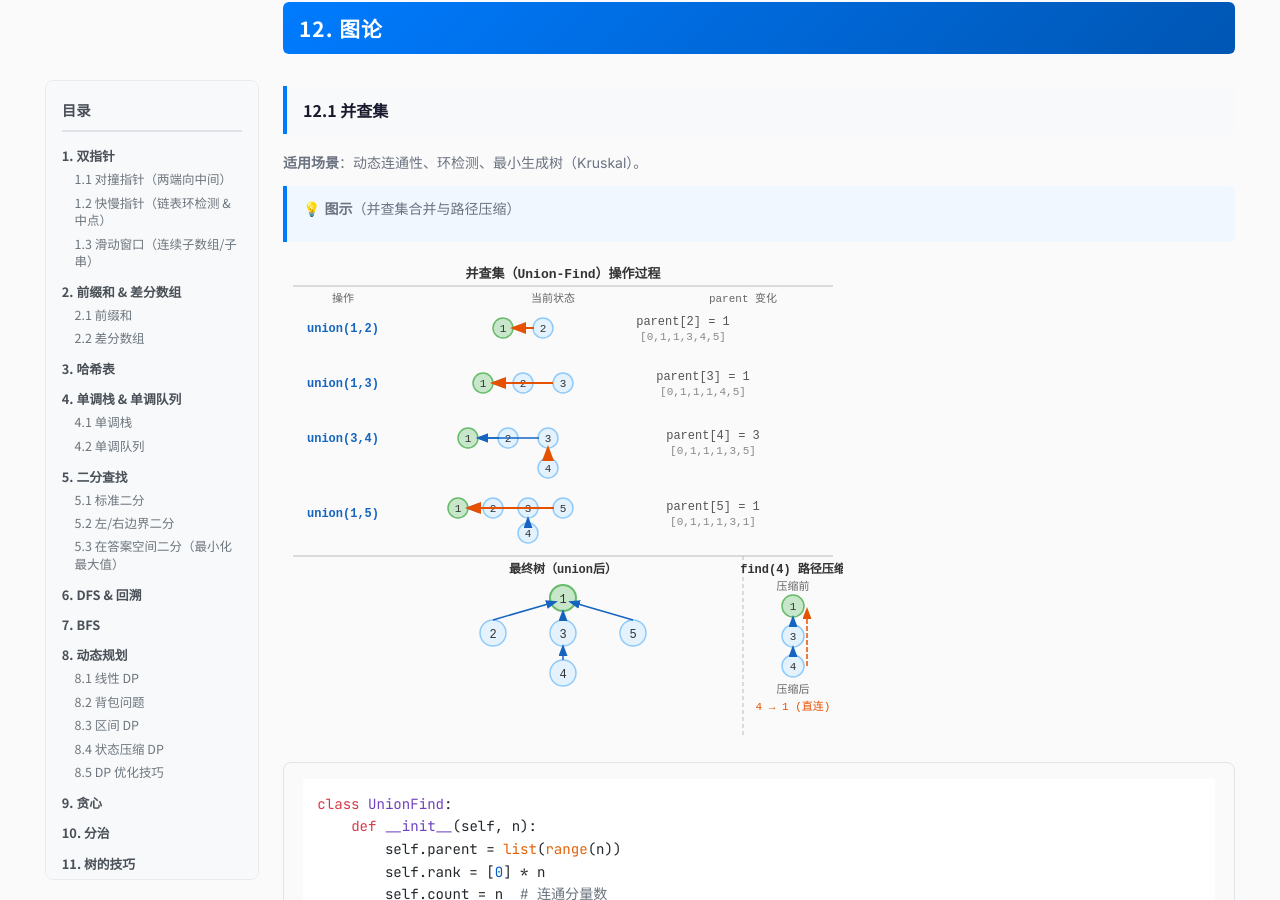
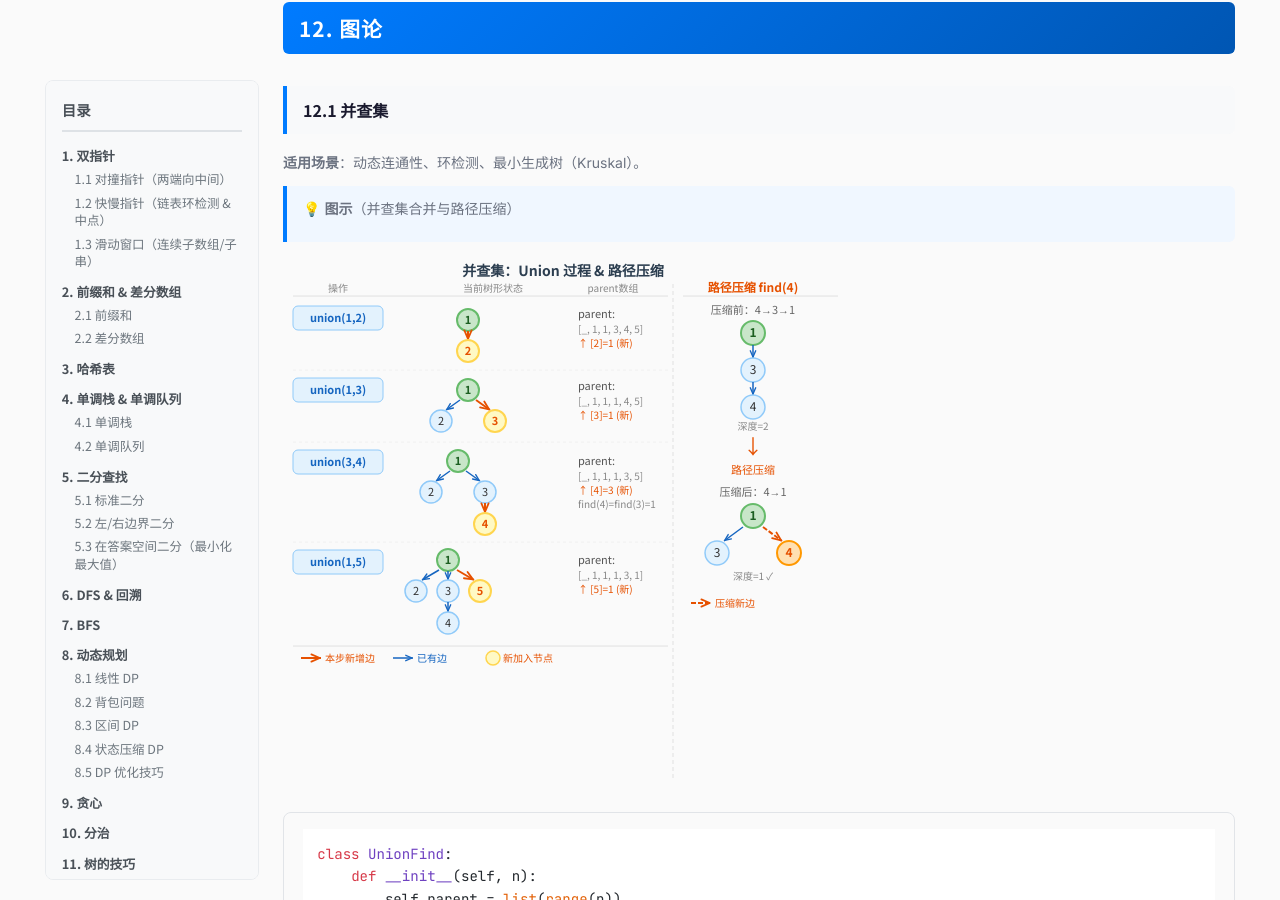
Before and after one commit to chengenbao/chengenbao.github.io, a Jekyll site: the page built from notes/algo-tricks.md, in a window 1280 px wide and 900 px high, scrolled down 27890 px. Built offline with Jekyll 4.4.1, drawn with Linux system fonts in a browser that asks for light colours; nearby versions of some CDN libraries.

Commit message:
fix: completely redesign union-find SVG with proper tree layout per step

```diff
--- a/notes/algo-tricks.md
+++ b/notes/algo-tricks.md
@@ -1499,164 +1499,154 @@ def rob(root):
 
 > 💡 **图示**（并查集合并与路径压缩）
 
-<div style="overflow-x:auto;margin:1em 0">
-<svg viewBox="0 0 560 480" xmlns="http://www.w3.org/2000/svg" style="max-width:560px;width:100%;font-family:monospace,sans-serif;font-size:12px">
+<div style="overflow-x:auto;margin:1rem 0">
+<svg viewBox="0 0 560 530" xmlns="http://www.w3.org/2000/svg" style="max-width:560px;width:100%;font-family:'Noto Sans SC',sans-serif;font-size:12px">
   <defs>
-    <marker id="uf-arr" markerWidth="8" markerHeight="8" refX="6" refY="3" orient="auto">
-      <path d="M0,0 L0,6 L8,3 z" fill="#1565c0"/>
+    <marker id="uf-arr" viewBox="0 0 10 10" refX="9" refY="5" markerWidth="6" markerHeight="6" orient="auto">
+      <path d="M1,2 L8,5 L1,8" fill="none" stroke="#1565c0" stroke-width="1.5" stroke-linecap="round" stroke-linejoin="round"/>
     </marker>
-    <marker id="uf-arrO" markerWidth="8" markerHeight="8" refX="6" refY="3" orient="auto">
-      <path d="M0,0 L0,6 L8,3 z" fill="#e65100"/>
+    <marker id="uf-arrO" viewBox="0 0 10 10" refX="9" refY="5" markerWidth="6" markerHeight="6" orient="auto">
+      <path d="M1,2 L8,5 L1,8" fill="none" stroke="#e65100" stroke-width="1.5" stroke-linecap="round" stroke-linejoin="round"/>
     </marker>
   </defs>
 
-  <!-- ═══════ SECTION 1: Union 过程 ═══════ -->
-  <text x="280" y="20" text-anchor="middle" font-size="13" font-weight="bold" fill="#333">并查集（Union-Find）操作过程</text>
-  <line x1="10" y1="28" x2="550" y2="28" stroke="#bbb" stroke-width="1"/>
-
-  <!-- 列标题 -->
-  <text x="60" y="44" text-anchor="middle" font-size="11" fill="#666">操作</text>
-  <text x="270" y="44" text-anchor="middle" font-size="11" fill="#666">当前状态</text>
-  <text x="460" y="44" text-anchor="middle" font-size="11" fill="#666">parent 变化</text>
-
-  <!-- ── Step 1: union(1,2) ── -->
-  <!-- y_center = 70 -->
-  <text x="60" y="74" text-anchor="middle" font-size="12" font-weight="bold" fill="#1565c0">union(1,2)</text>
-  <!-- Tree: 1(root) at (220,70), 2 at (260,70) linked to 1 -->
-  <!-- Node 1 (root, green) -->
-  <circle cx="220" cy="70" r="10" fill="#c8e6c9" stroke="#66bb6a" stroke-width="1.5"/>
-  <text x="220" y="74" text-anchor="middle" font-size="11" fill="#333">1</text>
-  <!-- Node 2 (new edge, orange) -->
-  <circle cx="260" cy="70" r="10" fill="#e3f2fd" stroke="#90caf9" stroke-width="1.5"/>
-  <text x="260" y="74" text-anchor="middle" font-size="11" fill="#333">2</text>
-  <!-- Edge 2→1 (new, orange) -->
-  <line x1="251" y1="70" x2="231" y2="70" stroke="#e65100" stroke-width="2" marker-end="url(#uf-arrO)"/>
-  <!-- parent array -->
-  <text x="400" y="67" text-anchor="middle" font-size="12" fill="#555">parent[2] = 1</text>
-  <text x="400" y="82" text-anchor="middle" font-size="11" fill="#888">[0,1,1,3,4,5]</text>
-
-  <!-- ── Step 2: union(1,3) ── -->
-  <!-- y_center = 125 -->
-  <text x="60" y="129" text-anchor="middle" font-size="12" font-weight="bold" fill="#1565c0">union(1,3)</text>
-  <!-- Node 1 (root) -->
-  <circle cx="200" cy="125" r="10" fill="#c8e6c9" stroke="#66bb6a" stroke-width="1.5"/>
-  <text x="200" y="129" text-anchor="middle" font-size="11" fill="#333">1</text>
-  <!-- Node 2 (existing edge, blue) -->
-  <circle cx="240" cy="125" r="10" fill="#e3f2fd" stroke="#90caf9" stroke-width="1.5"/>
-  <text x="240" y="129" text-anchor="middle" font-size="11" fill="#333">2</text>
-  <!-- Edge 2→1 (existing, blue) -->
-  <line x1="231" y1="125" x2="211" y2="125" stroke="#1565c0" stroke-width="1.5" marker-end="url(#uf-arr)"/>
-  <!-- Node 3 (new edge, orange) -->
-  <circle cx="280" cy="125" r="10" fill="#e3f2fd" stroke="#90caf9" stroke-width="1.5"/>
-  <text x="280" y="129" text-anchor="middle" font-size="11" fill="#333">3</text>
-  <!-- Edge 3→1 (new, orange) -->
-  <line x1="270" y1="125" x2="211" y2="125" stroke="#e65100" stroke-width="2" marker-end="url(#uf-arrO)"/>
-  <!-- parent array -->
-  <text x="420" y="122" text-anchor="middle" font-size="12" fill="#555">parent[3] = 1</text>
-  <text x="420" y="137" text-anchor="middle" font-size="11" fill="#888">[0,1,1,1,4,5]</text>
-
-  <!-- ── Step 3: union(3,4) ── -->
-  <!-- y_center = 180 -->
-  <text x="60" y="184" text-anchor="middle" font-size="12" font-weight="bold" fill="#1565c0">union(3,4)</text>
-  <!-- Node 1 (root) -->
-  <circle cx="185" cy="180" r="10" fill="#c8e6c9" stroke="#66bb6a" stroke-width="1.5"/>
-  <text x="185" y="184" text-anchor="middle" font-size="11" fill="#333">1</text>
-  <!-- Node 2 (existing) -->
-  <circle cx="225" cy="180" r="10" fill="#e3f2fd" stroke="#90caf9" stroke-width="1.5"/>
-  <text x="225" y="184" text-anchor="middle" font-size="11" fill="#333">2</text>
-  <line x1="216" y1="180" x2="196" y2="180" stroke="#1565c0" stroke-width="1.5" marker-end="url(#uf-arr)"/>
-  <!-- Node 3 (existing) -->
-  <circle cx="265" cy="180" r="10" fill="#e3f2fd" stroke="#90caf9" stroke-width="1.5"/>
-  <text x="265" y="184" text-anchor="middle" font-size="11" fill="#333">3</text>
-  <line x1="256" y1="180" x2="196" y2="180" stroke="#1565c0" stroke-width="1.5" marker-end="url(#uf-arr)"/>
-  <!-- Node 4 (new edge from 3, orange) -->
-  <circle cx="265" cy="210" r="10" fill="#e3f2fd" stroke="#90caf9" stroke-width="1.5"/>
-  <text x="265" y="214" text-anchor="middle" font-size="11" fill="#333">4</text>
-  <!-- Edge 4→3 (new, orange) -->
-  <line x1="265" y1="200" x2="265" y2="191" stroke="#e65100" stroke-width="2" marker-end="url(#uf-arrO)"/>
-  <!-- parent array -->
-  <text x="430" y="181" text-anchor="middle" font-size="12" fill="#555">parent[4] = 3</text>
-  <text x="430" y="196" text-anchor="middle" font-size="11" fill="#888">[0,1,1,1,3,5]</text>
-
-  <!-- ── Step 4: union(1,5) ── -->
-  <!-- y_center = 250 -->
-  <text x="60" y="259" text-anchor="middle" font-size="12" font-weight="bold" fill="#1565c0">union(1,5)</text>
-  <!-- Node 1 (root) -->
-  <circle cx="175" cy="250" r="10" fill="#c8e6c9" stroke="#66bb6a" stroke-width="1.5"/>
-  <text x="175" y="254" text-anchor="middle" font-size="11" fill="#333">1</text>
-  <!-- Node 2 -->
-  <circle cx="210" cy="250" r="10" fill="#e3f2fd" stroke="#90caf9" stroke-width="1.5"/>
-  <text x="210" y="254" text-anchor="middle" font-size="11" fill="#333">2</text>
-  <line x1="201" y1="250" x2="186" y2="250" stroke="#1565c0" stroke-width="1.5" marker-end="url(#uf-arr)"/>
-  <!-- Node 3 -->
-  <circle cx="245" cy="250" r="10" fill="#e3f2fd" stroke="#90caf9" stroke-width="1.5"/>
-  <text x="245" y="254" text-anchor="middle" font-size="11" fill="#333">3</text>
-  <line x1="236" y1="250" x2="186" y2="250" stroke="#1565c0" stroke-width="1.5" marker-end="url(#uf-arr)"/>
-  <!-- Node 4 (under 3) -->
-  <circle cx="245" cy="275" r="10" fill="#e3f2fd" stroke="#90caf9" stroke-width="1.5"/>
-  <text x="245" y="279" text-anchor="middle" font-size="11" fill="#333">4</text>
-  <line x1="245" y1="265" x2="245" y2="261" stroke="#1565c0" stroke-width="1.5" marker-end="url(#uf-arr)"/>
-  <!-- Node 5 (new, orange) -->
-  <circle cx="280" cy="250" r="10" fill="#e3f2fd" stroke="#90caf9" stroke-width="1.5"/>
-  <text x="280" y="254" text-anchor="middle" font-size="11" fill="#333">5</text>
-  <line x1="271" y1="250" x2="186" y2="250" stroke="#e65100" stroke-width="2" marker-end="url(#uf-arrO)"/>
-  <!-- parent array -->
-  <text x="430" y="252" text-anchor="middle" font-size="12" fill="#555">parent[5] = 1</text>
-  <text x="430" y="267" text-anchor="middle" font-size="11" fill="#888">[0,1,1,1,3,1]</text>
-
-  <!-- 分隔线 -->
-  <line x1="10" y1="298" x2="550" y2="298" stroke="#bbb" stroke-width="1"/>
-
-  <!-- ── 最终树形（完整） ── -->
-  <text x="280" y="315" text-anchor="middle" font-size="12" font-weight="bold" fill="#333">最终树（union后）</text>
-  <!-- Root 1 at (280,340) -->
-  <circle cx="280" cy="340" r="13" fill="#c8e6c9" stroke="#66bb6a" stroke-width="2"/>
-  <text x="280" y="345" text-anchor="middle" font-size="12" fill="#333">1</text>
-  <!-- Node 2 at (210,375) -->
-  <circle cx="210" cy="375" r="13" fill="#e3f2fd" stroke="#90caf9" stroke-width="1.5"/>
-  <text x="210" y="380" text-anchor="middle" font-size="12" fill="#333">2</text>
-  <line x1="210" y1="362" x2="272" y2="344" stroke="#1565c0" stroke-width="1.5" marker-end="url(#uf-arr)"/>
-  <!-- Node 3 at (280,375) -->
-  <circle cx="280" cy="375" r="13" fill="#e3f2fd" stroke="#90caf9" stroke-width="1.5"/>
-  <text x="280" y="380" text-anchor="middle" font-size="12" fill="#333">3</text>
-  <line x1="280" y1="362" x2="280" y2="354" stroke="#1565c0" stroke-width="1.5" marker-end="url(#uf-arr)"/>
-  <!-- Node 5 at (350,375) -->
-  <circle cx="350" cy="375" r="13" fill="#e3f2fd" stroke="#90caf9" stroke-width="1.5"/>
-  <text x="350" y="380" text-anchor="middle" font-size="12" fill="#333">5</text>
-  <line x1="350" y1="362" x2="288" y2="344" stroke="#1565c0" stroke-width="1.5" marker-end="url(#uf-arr)"/>
-  <!-- Node 4 at (280,415) under 3 -->
-  <circle cx="280" cy="415" r="13" fill="#e3f2fd" stroke="#90caf9" stroke-width="1.5"/>
-  <text x="280" y="420" text-anchor="middle" font-size="12" fill="#333">4</text>
-  <line x1="280" y1="402" x2="280" y2="389" stroke="#1565c0" stroke-width="1.5" marker-end="url(#uf-arr)"/>
-
-  <!-- ═══════ SECTION 2: 路径压缩 ═══════ -->
-  <!-- 整体向右移，用第二列 -->
-  <!-- 分隔线（垂直） -->
-  <line x1="460" y1="298" x2="460" y2="480" stroke="#bbb" stroke-width="1" stroke-dasharray="4,3"/>
-
-  <!-- 路径压缩标题 -->
-  <text x="510" y="315" text-anchor="middle" font-size="12" font-weight="bold" fill="#333">find(4) 路径压缩</text>
-
-  <!-- 压缩前 -->
-  <text x="510" y="332" text-anchor="middle" font-size="11" fill="#666">压缩前</text>
-  <!-- 1 (root) -->
-  <circle cx="510" cy="348" r="11" fill="#c8e6c9" stroke="#66bb6a" stroke-width="1.5"/>
-  <text x="510" y="352" text-anchor="middle" font-size="11" fill="#333">1</text>
-  <!-- 3 -->
-  <circle cx="510" cy="378" r="11" fill="#e3f2fd" stroke="#90caf9" stroke-width="1.5"/>
-  <text x="510" y="382" text-anchor="middle" font-size="11" fill="#333">3</text>
-  <line x1="510" y1="367" x2="510" y2="360" stroke="#1565c0" stroke-width="1.5" marker-end="url(#uf-arr)"/>
-  <!-- 4 -->
-  <circle cx="510" cy="408" r="11" fill="#e3f2fd" stroke="#90caf9" stroke-width="1.5"/>
-  <text x="510" y="412" text-anchor="middle" font-size="11" fill="#333">4</text>
-  <line x1="510" y1="397" x2="510" y2="390" stroke="#1565c0" stroke-width="1.5" marker-end="url(#uf-arr)"/>
-
-  <!-- 压缩后标注 -->
-  <text x="510" y="435" text-anchor="middle" font-size="11" fill="#666">压缩后</text>
-  <text x="510" y="452" text-anchor="middle" font-size="11" fill="#e65100">4 → 1 (直连)</text>
-  <!-- 虚线箭头从4到1 -->
-  <line x1="524" y1="408" x2="524" y2="352" stroke="#e65100" stroke-width="1.5" stroke-dasharray="5,2" marker-end="url(#uf-arrO)"/>
-
+  <!-- ══ 标题 ══ -->
+  <text x="280" y="18" text-anchor="middle" font-weight="bold" fill="#2c3e50" font-size="14">并查集：Union 过程 &amp; 路径压缩</text>
+
+  <!-- 左右分隔线 -->
+  <line x1="390" y1="26" x2="390" y2="520" stroke="#e0e0e0" stroke-width="1" stroke-dasharray="4,3"/>
+
+  <!-- ══ 左侧：列标题 ══ -->
+  <text x="55"  y="34" text-anchor="middle" fill="#888" font-size="10">操作</text>
+  <text x="210" y="34" text-anchor="middle" fill="#888" font-size="10">当前树形状态</text>
+  <text x="330" y="34" text-anchor="middle" fill="#888" font-size="10">parent数组</text>
+  <line x1="10" y1="38" x2="385" y2="38" stroke="#e0e0e0" stroke-width="1"/>
+
+  <!-- ━━━━ Step 1: union(1,2)  y_top=48 ━━━━ -->
+  <!-- 操作说明 -->
+  <rect x="10" y="48" width="90" height="24" rx="5" fill="#e3f2fd" stroke="#90caf9" stroke-width="1"/>
+  <text x="55" y="64" text-anchor="middle" fill="#1565c0" font-weight="bold" font-size="11">union(1,2)</text>
+  <!-- 树：根1 at(185,62)，子2 at(185,92) -->
+  <circle cx="185" cy="62" r="11" fill="#c8e6c9" stroke="#66bb6a" stroke-width="2"/>
+  <text x="185" y="66" text-anchor="middle" fill="#1b5e20" font-weight="bold" font-size="11">1</text>
+  <line x1="185" y1="73" x2="185" y2="82" stroke="#e65100" stroke-width="2" marker-end="url(#uf-arrO)"/>
+  <circle cx="185" cy="93" r="11" fill="#fff9c4" stroke="#ffd54f" stroke-width="2"/>
+  <text x="185" y="97" text-anchor="middle" fill="#e65100" font-weight="bold" font-size="11">2</text>
+  <!-- parent数组 -->
+  <text x="295" y="60" fill="#555" font-size="11">parent:</text>
+  <text x="295" y="75" fill="#888" font-size="10">[_, 1, 1, 3, 4, 5]</text>
+  <text x="295" y="89" fill="#e65100" font-size="10">↑ [2]=1 (新)</text>
+  <line x1="10" y1="112" x2="385" y2="112" stroke="#f0f0f0" stroke-width="1" stroke-dasharray="3,3"/>
+
+  <!-- ━━━━ Step 2: union(1,3)  y_top=120 ━━━━ -->
+  <rect x="10" y="120" width="90" height="24" rx="5" fill="#e3f2fd" stroke="#90caf9" stroke-width="1"/>
+  <text x="55" y="136" text-anchor="middle" fill="#1565c0" font-weight="bold" font-size="11">union(1,3)</text>
+  <!-- 树：根1 at(185,132)，子2 at(160,162)，子3 at(210,162) -->
+  <circle cx="185" cy="132" r="11" fill="#c8e6c9" stroke="#66bb6a" stroke-width="2"/>
+  <text x="185" y="136" text-anchor="middle" fill="#1b5e20" font-weight="bold" font-size="11">1</text>
+  <line x1="177" y1="142" x2="163" y2="152" stroke="#1565c0" stroke-width="1.5" marker-end="url(#uf-arr)"/>
+  <circle cx="158" cy="163" r="11" fill="#e3f2fd" stroke="#90caf9" stroke-width="1.5"/>
+  <text x="158" y="167" text-anchor="middle" fill="#333" font-size="11">2</text>
+  <line x1="193" y1="142" x2="207" y2="152" stroke="#e65100" stroke-width="2" marker-end="url(#uf-arrO)"/>
+  <circle cx="212" cy="163" r="11" fill="#fff9c4" stroke="#ffd54f" stroke-width="2"/>
+  <text x="212" y="167" text-anchor="middle" fill="#e65100" font-weight="bold" font-size="11">3</text>
+  <!-- parent数组 -->
+  <text x="295" y="132" fill="#555" font-size="11">parent:</text>
+  <text x="295" y="147" fill="#888" font-size="10">[_, 1, 1, 1, 4, 5]</text>
+  <text x="295" y="161" fill="#e65100" font-size="10">↑ [3]=1 (新)</text>
+  <line x1="10" y1="184" x2="385" y2="184" stroke="#f0f0f0" stroke-width="1" stroke-dasharray="3,3"/>
+
+  <!-- ━━━━ Step 3: union(3,4)  y_top=192 ━━━━ -->
+  <rect x="10" y="192" width="90" height="24" rx="5" fill="#e3f2fd" stroke="#90caf9" stroke-width="1"/>
+  <text x="55" y="208" text-anchor="middle" fill="#1565c0" font-weight="bold" font-size="11">union(3,4)</text>
+  <!-- 树：根1 at(175,203)，子2 at(145,233)，子3 at(205,233)，子4 at(205,263) -->
+  <circle cx="175" cy="203" r="11" fill="#c8e6c9" stroke="#66bb6a" stroke-width="2"/>
+  <text x="175" y="207" text-anchor="middle" fill="#1b5e20" font-weight="bold" font-size="11">1</text>
+  <line x1="167" y1="213" x2="153" y2="223" stroke="#1565c0" stroke-width="1.5" marker-end="url(#uf-arr)"/>
+  <circle cx="148" cy="234" r="11" fill="#e3f2fd" stroke="#90caf9" stroke-width="1.5"/>
+  <text x="148" y="238" text-anchor="middle" fill="#333" font-size="11">2</text>
+  <line x1="183" y1="213" x2="197" y2="223" stroke="#1565c0" stroke-width="1.5" marker-end="url(#uf-arr)"/>
+  <circle cx="202" cy="234" r="11" fill="#e3f2fd" stroke="#90caf9" stroke-width="1.5"/>
+  <text x="202" y="238" text-anchor="middle" fill="#333" font-size="11">3</text>
+  <line x1="202" y1="245" x2="202" y2="255" stroke="#e65100" stroke-width="2" marker-end="url(#uf-arrO)"/>
+  <circle cx="202" cy="266" r="11" fill="#fff9c4" stroke="#ffd54f" stroke-width="2"/>
+  <text x="202" y="270" text-anchor="middle" fill="#e65100" font-weight="bold" font-size="11">4</text>
+  <!-- parent数组 -->
+  <text x="295" y="207" fill="#555" font-size="11">parent:</text>
+  <text x="295" y="222" fill="#888" font-size="10">[_, 1, 1, 1, 3, 5]</text>
+  <text x="295" y="236" fill="#e65100" font-size="10">↑ [4]=3 (新)</text>
+  <text x="295" y="250" fill="#888" font-size="10">find(4)=find(3)=1</text>
+  <line x1="10" y1="284" x2="385" y2="284" stroke="#f0f0f0" stroke-width="1" stroke-dasharray="3,3"/>
+
+  <!-- ━━━━ Step 4: union(1,5)  y_top=292 ━━━━ -->
+  <rect x="10" y="292" width="90" height="24" rx="5" fill="#e3f2fd" stroke="#90caf9" stroke-width="1"/>
+  <text x="55" y="308" text-anchor="middle" fill="#1565c0" font-weight="bold" font-size="11">union(1,5)</text>
+  <!-- 树：根1 at(165,302)，子2(130,332)，子3(165,332)，子5(200,332)，子4(165,362) -->
+  <circle cx="165" cy="302" r="11" fill="#c8e6c9" stroke="#66bb6a" stroke-width="2"/>
+  <text x="165" y="306" text-anchor="middle" fill="#1b5e20" font-weight="bold" font-size="11">1</text>
+  <line x1="156" y1="312" x2="139" y2="322" stroke="#1565c0" stroke-width="1.5" marker-end="url(#uf-arr)"/>
+  <circle cx="133" cy="333" r="11" fill="#e3f2fd" stroke="#90caf9" stroke-width="1.5"/>
+  <text x="133" y="337" text-anchor="middle" fill="#333" font-size="11">2</text>
+  <line x1="165" y1="313" x2="165" y2="322" stroke="#1565c0" stroke-width="1.5" marker-end="url(#uf-arr)"/>
+  <circle cx="165" cy="333" r="11" fill="#e3f2fd" stroke="#90caf9" stroke-width="1.5"/>
+  <text x="165" y="337" text-anchor="middle" fill="#333" font-size="11">3</text>
+  <line x1="174" y1="312" x2="191" y2="322" stroke="#e65100" stroke-width="2" marker-end="url(#uf-arrO)"/>
+  <circle cx="197" cy="333" r="11" fill="#fff9c4" stroke="#ffd54f" stroke-width="2"/>
+  <text x="197" y="337" text-anchor="middle" fill="#e65100" font-weight="bold" font-size="11">5</text>
+  <line x1="165" y1="344" x2="165" y2="354" stroke="#1565c0" stroke-width="1.5" marker-end="url(#uf-arr)"/>
+  <circle cx="165" cy="365" r="11" fill="#e3f2fd" stroke="#90caf9" stroke-width="1.5"/>
+  <text x="165" y="369" text-anchor="middle" fill="#333" font-size="11">4</text>
+  <!-- parent数组 -->
+  <text x="295" y="306" fill="#555" font-size="11">parent:</text>
+  <text x="295" y="321" fill="#888" font-size="10">[_, 1, 1, 1, 3, 1]</text>
+  <text x="295" y="335" fill="#e65100" font-size="10">↑ [5]=1 (新)</text>
+  <line x1="10" y1="388" x2="385" y2="388" stroke="#e0e0e0" stroke-width="1"/>
+
+  <!-- 图例 -->
+  <line x1="18" y1="400" x2="38" y2="400" stroke="#e65100" stroke-width="2" marker-end="url(#uf-arrO)"/>
+  <text x="42" y="404" fill="#e65100" font-size="10">本步新增边</text>
+  <line x1="110" y1="400" x2="130" y2="400" stroke="#1565c0" stroke-width="1.5" marker-end="url(#uf-arr)"/>
+  <text x="134" y="404" fill="#1565c0" font-size="10">已有边</text>
+  <circle cx="210" cy="400" r="7" fill="#fff9c4" stroke="#ffd54f" stroke-width="1.5"/>
+  <text x="220" y="404" fill="#e65100" font-size="10">新加入节点</text>
+
+  <!-- ══ 右侧：路径压缩 ══ -->
+  <text x="470" y="34" text-anchor="middle" fill="#e65100" font-weight="bold" font-size="12">路径压缩 find(4)</text>
+  <line x1="400" y1="38" x2="555" y2="38" stroke="#e0e0e0" stroke-width="1"/>
+
+  <!-- 压缩前标题 -->
+  <text x="470" y="56" text-anchor="middle" fill="#666" font-size="11">压缩前：4→3→1</text>
+  <!-- 链式：1→3→4 竖排 -->
+  <circle cx="470" cy="75" r="12" fill="#c8e6c9" stroke="#66bb6a" stroke-width="2"/>
+  <text x="470" y="79" text-anchor="middle" fill="#1b5e20" font-weight="bold">1</text>
+  <line x1="470" y1="87" x2="470" y2="100" stroke="#1565c0" stroke-width="1.5" marker-end="url(#uf-arr)"/>
+  <circle cx="470" cy="112" r="12" fill="#e3f2fd" stroke="#90caf9" stroke-width="1.5"/>
+  <text x="470" y="116" text-anchor="middle" fill="#333">3</text>
+  <line x1="470" y1="124" x2="470" y2="137" stroke="#1565c0" stroke-width="1.5" marker-end="url(#uf-arr)"/>
+  <circle cx="470" cy="149" r="12" fill="#e3f2fd" stroke="#90caf9" stroke-width="1.5"/>
+  <text x="470" y="153" text-anchor="middle" fill="#333">4</text>
+  <text x="470" y="172" text-anchor="middle" fill="#888" font-size="10">深度=2</text>
+
+  <!-- 箭头：压缩前→后 -->
+  <text x="470" y="196" text-anchor="middle" fill="#e65100" font-size="20">↓</text>
+  <text x="470" y="216" text-anchor="middle" fill="#e65100" font-size="11">路径压缩</text>
+
+  <!-- 压缩后标题 -->
+  <text x="470" y="238" text-anchor="middle" fill="#666" font-size="11">压缩后：4→1</text>
+  <!-- 星形：1在顶，3/4都直连 -->
+  <circle cx="470" cy="258" r="12" fill="#c8e6c9" stroke="#66bb6a" stroke-width="2"/>
+  <text x="470" y="262" text-anchor="middle" fill="#1b5e20" font-weight="bold">1</text>
+  <line x1="460" y1="269" x2="441" y2="283" stroke="#1565c0" stroke-width="1.5" marker-end="url(#uf-arr)"/>
+  <circle cx="434" cy="295" r="12" fill="#e3f2fd" stroke="#90caf9" stroke-width="1.5"/>
+  <text x="434" y="299" text-anchor="middle" fill="#333">3</text>
+  <line x1="480" y1="269" x2="499" y2="283" stroke="#e65100" stroke-width="2" stroke-dasharray="5,2" marker-end="url(#uf-arrO)"/>
+  <circle cx="506" cy="295" r="12" fill="#ffe0b2" stroke="#ff9800" stroke-width="2"/>
+  <text x="506" y="299" text-anchor="middle" fill="#e65100" font-weight="bold">4</text>
+  <text x="470" y="322" text-anchor="middle" fill="#888" font-size="10">深度=1 ✓</text>
+
+  <!-- 右侧图例 -->
+  <line x1="408" y1="345" x2="428" y2="345" stroke="#e65100" stroke-width="2" stroke-dasharray="5,2" marker-end="url(#uf-arrO)"/>
+  <text x="432" y="349" fill="#e65100" font-size="10">压缩新边</text>
 </svg>
 </div>
 
```
